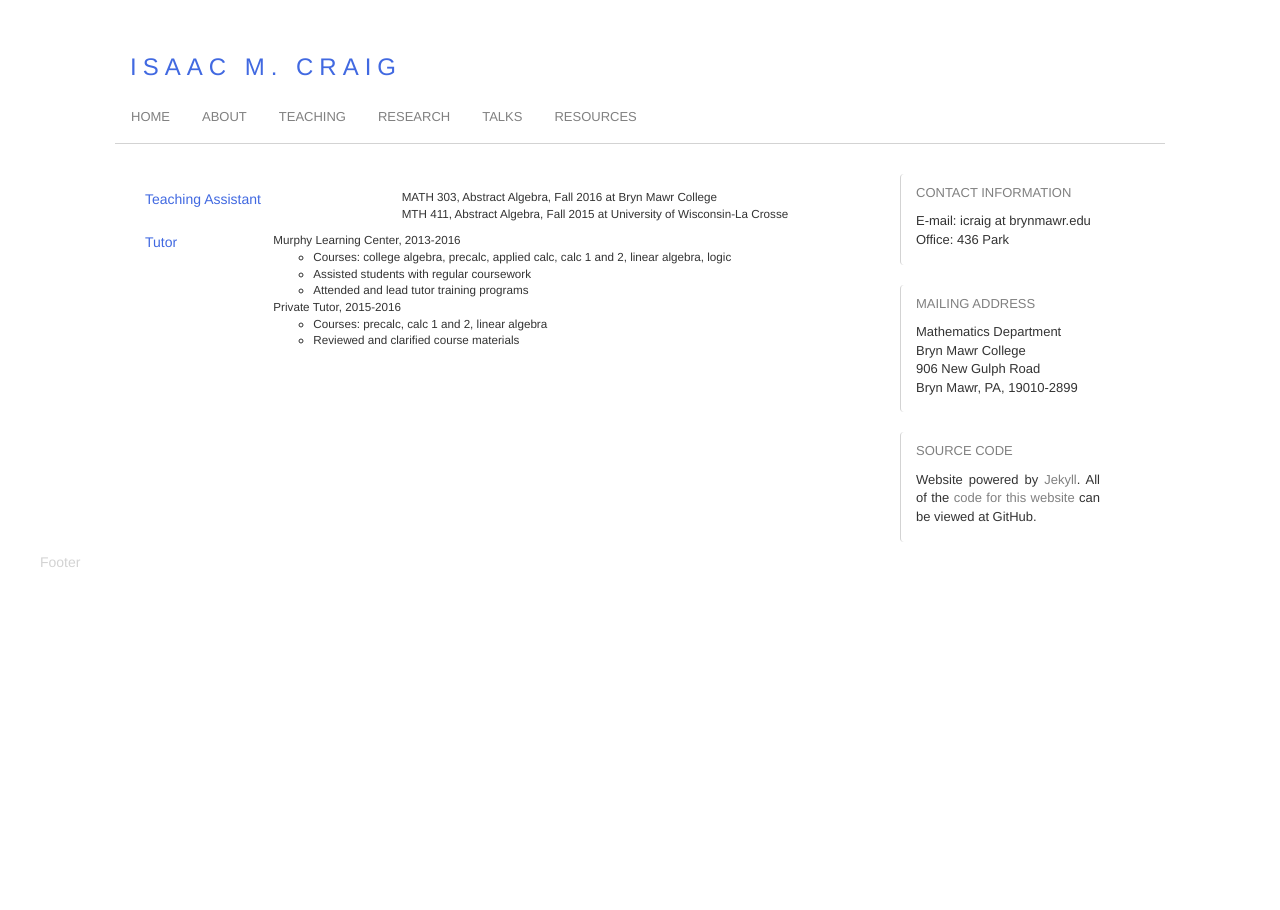
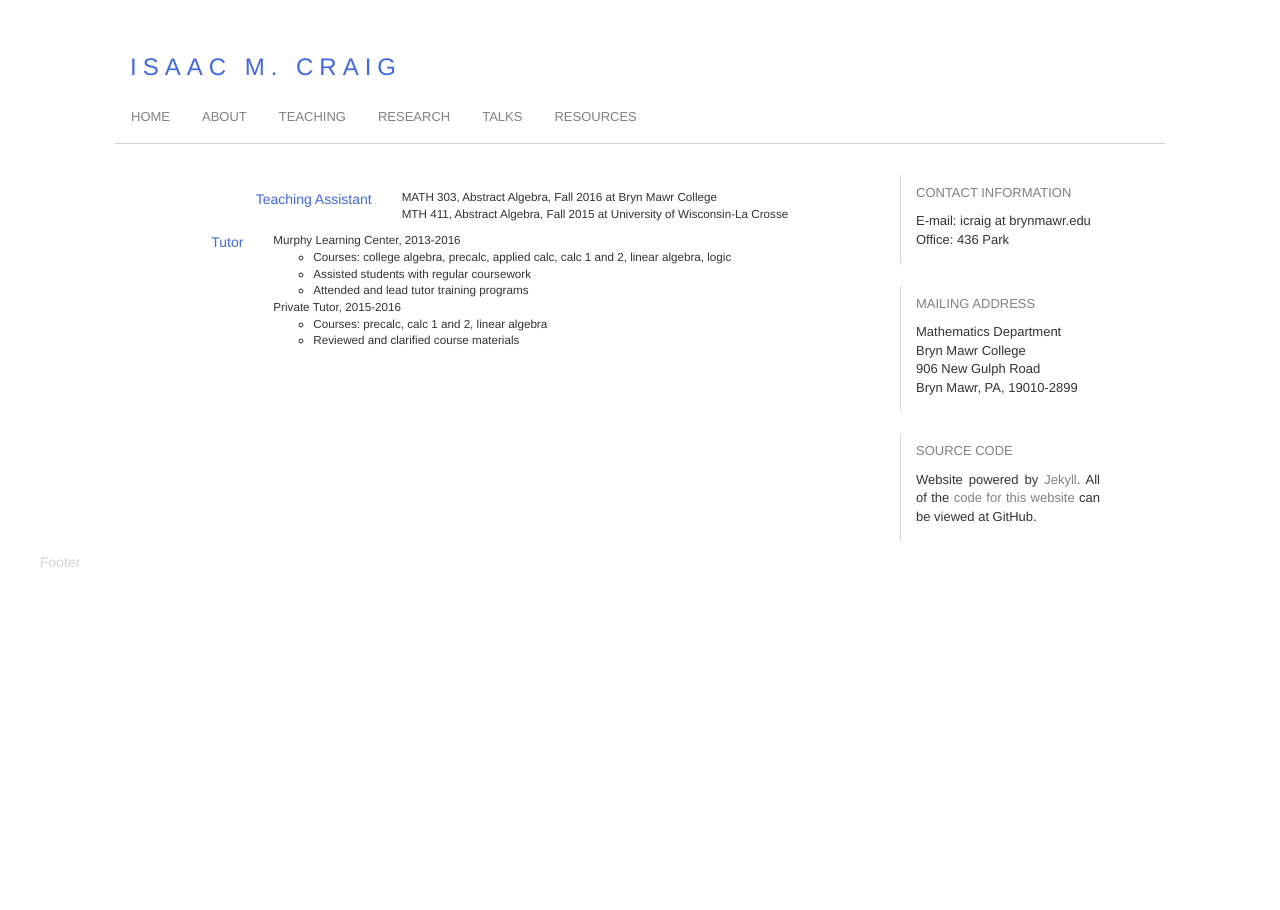
Before and after one commit to isundberg/isaacmc.github.io, a Jekyll site: the page built from teaching/index.html, in a window 1280 px wide. Built offline with Jekyll 4.4.1, drawn with Linux system fonts in a browser that asks for light colours.

Commit message:
Update index.css

```diff
--- a/css/index.css
+++ b/css/index.css
@@ -84,7 +84,8 @@ a {
 }
 
 #contentItem {
-	padding: -5px 5px 0px 0px;
+	padding: -5px 0px 0px 0px;
+	text-align: right;
 	color: RoyalBlue;
 	float: left;
 	clear: left;
```
